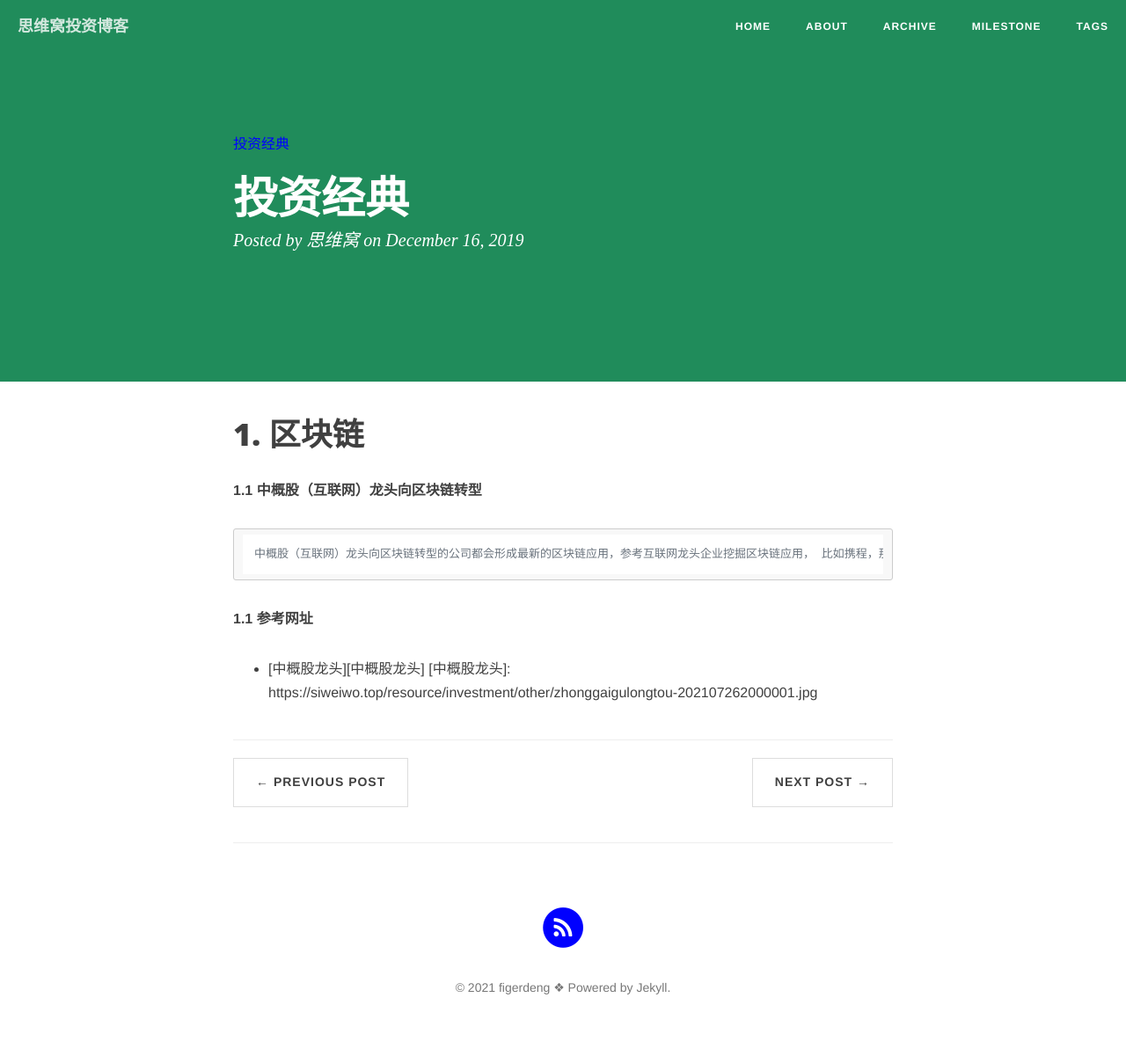
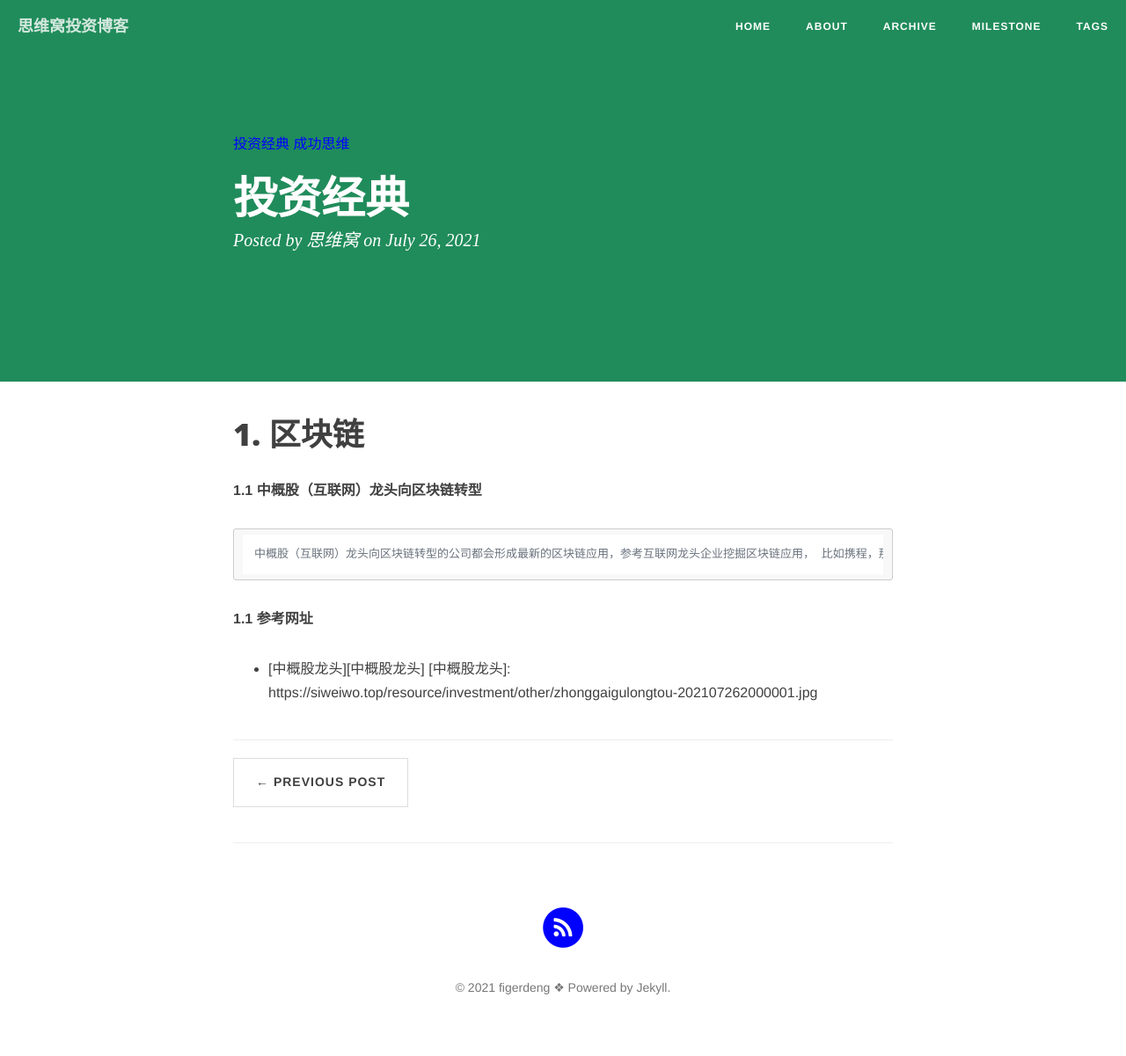
Before and after one commit to figerdeng/siweiwo, a Jekyll site: the page built from _posts/2021-07-26-investment-jingdian.md, in a window 1280 px wide. Shown: the whole page at 88% size. Built offline with Jekyll 4.4.1, drawn with Linux system fonts in a browser that asks for light colours; nearby versions of some CDN libraries; comment, search, counter and statistics services are not loaded.

Commit message:
增加投资经典

```diff
--- a/_posts/2021-07-26-investment-jingdian.md
+++ b/_posts/2021-07-26-investment-jingdian.md
@@ -1,9 +1,9 @@
 ---
 layout: post
 title: 投资经典
-date: 2019-12-16
+date: 2021-07-26
 categories: blog
-tags: [投资经典]
+tags: [投资经典,成功思维]
 description: 投资经典，收集最新的投资理念和金字塔顶尖人士的成功思维
 ---
 
```
